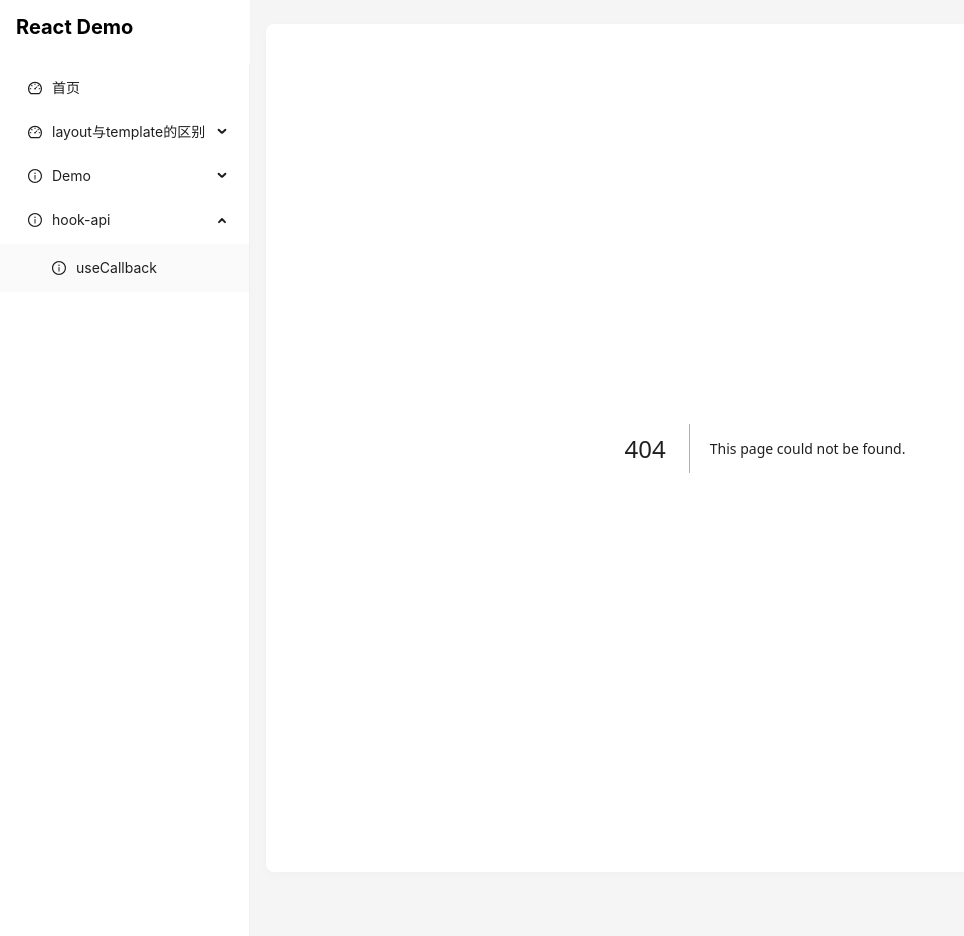
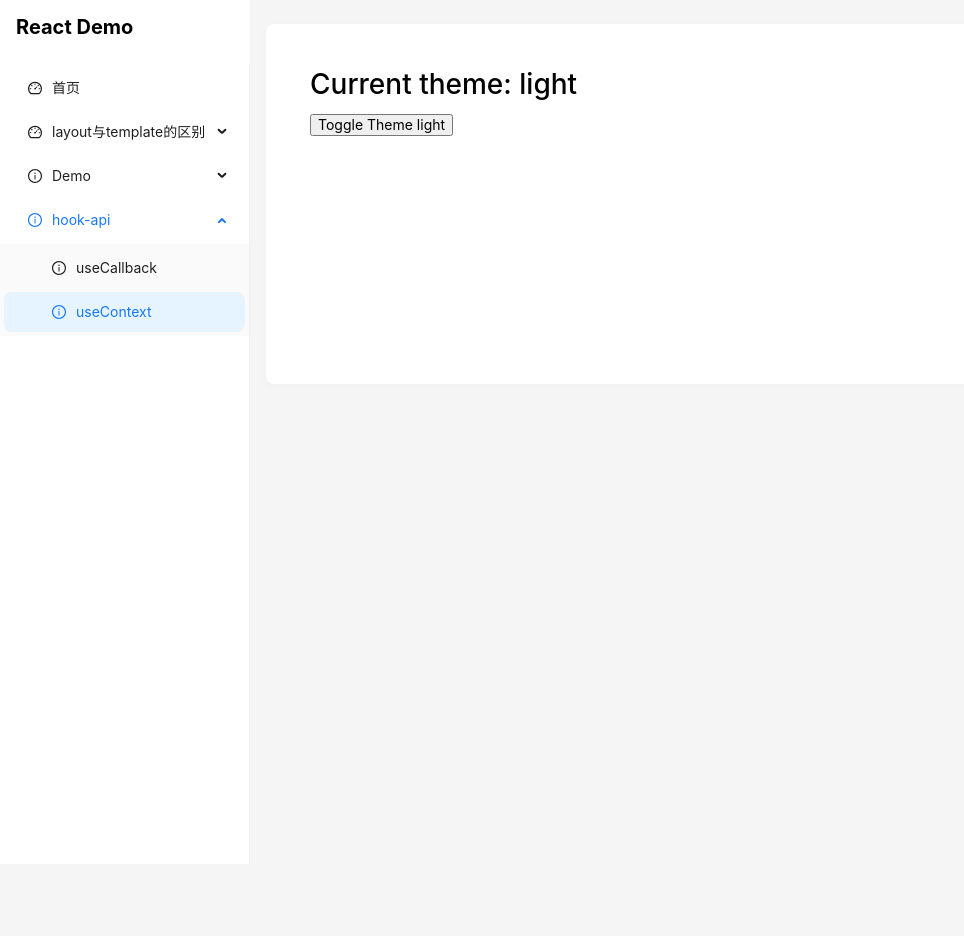
Before and after one commit to smallBee2024/react-demo, a Next.js app: page /hook-api/use-context in a window 1280 px wide. Before the commit this address had no page. Shown: the whole page, without its empty margins (0-964 px from the left). After the commit the page ends 864 px from the top, so only its background shows below. Built offline with nearby package versions, Linux system fonts and the light colour scheme.

Commit message:
feat: useContext 基本使用

```diff
--- a/app/components/Navigation.tsx
+++ b/app/components/Navigation.tsx
@@ -72,6 +72,11 @@ const menuItems = [
         icon: <InfoCircleOutlined />,
         label: 'useCallback',
       },
+      {
+        key: "/hook-api/use-context",
+        icon: <InfoCircleOutlined />,
+        label: 'useContext',
+      },
     ]
   }
 ];
--- /dev/null
+++ b/app/components/button.tsx
@@ -0,0 +1,10 @@
+import React from 'react';
+import { useTheme } from '../hook-api/use-context/context';
+
+export default function Button() {
+  const { theme, toggleTheme } = useTheme();
+
+  return (
+    <button onClick={toggleTheme}>Toggle Theme {theme}</button>
+  );
+}
--- /dev/null
+++ b/app/hook-api/use-context/context.tsx
@@ -0,0 +1,37 @@
+import { createContext, useContext } from 'react';
+
+export type ThemeType = 'light' | 'dark';
+
+export interface ThemeContextType {
+  theme: ThemeType;
+  toggleTheme: () => void;
+}
+
+// 1. 创建 Context
+export const ThemeContext = createContext<ThemeContextType>({
+  theme: 'light',
+  toggleTheme: () => {},
+});
+
+type ThemeProviderProps = {
+  children: React.ReactNode;
+} & ThemeContextType;
+
+// 2. 创建 Provider 组件
+export const ThemeProvider = ({
+  children,
+  theme,
+  toggleTheme,
+}: ThemeProviderProps) => {
+  return (
+    <ThemeContext.Provider value={{
+      theme,
+      toggleTheme,
+    }}>
+      {children}
+    </ThemeContext.Provider>
+  );
+};
+
+// 3. 自定义 Hook（可选，提升可读性）
+export const useTheme = () => useContext(ThemeContext);
--- /dev/null
+++ b/app/hook-api/use-context/page.tsx
@@ -0,0 +1,32 @@
+"use client";
+
+import React, { useState } from 'react';
+import { ThemeContext, ThemeContextType, ThemeType } from './context';
+import Button from '../../components/button';
+
+function App() {
+  const [theme, setTheme] = useState<ThemeType>('light');
+
+  const toggleTheme = () => {
+    setTheme(prev => prev === 'light' ? 'dark' : 'light');
+  };
+
+  const value: ThemeContextType = { theme, toggleTheme };
+
+  return (
+    <ThemeContext.Provider value={value}>
+      <div
+        style={{
+          padding: '20px',
+          background: theme === 'dark' ? '#000' : '#fff',
+          color: theme === 'dark' ? '#fff' : '#000'
+        }}
+      >
+        <h1>Current theme: {theme}</h1>
+        <Button />
+      </div>
+    </ThemeContext.Provider>
+  );
+}
+
+export default App;
```
Also changed, not shown: app/hook-api/use-callback/page.tsx (+22 -5 lines).
